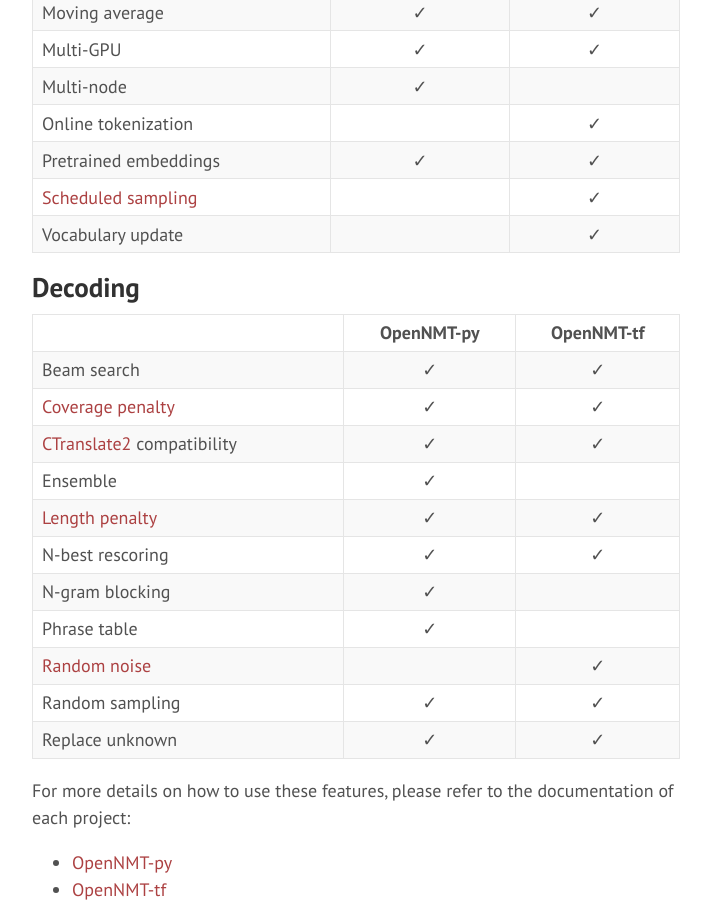
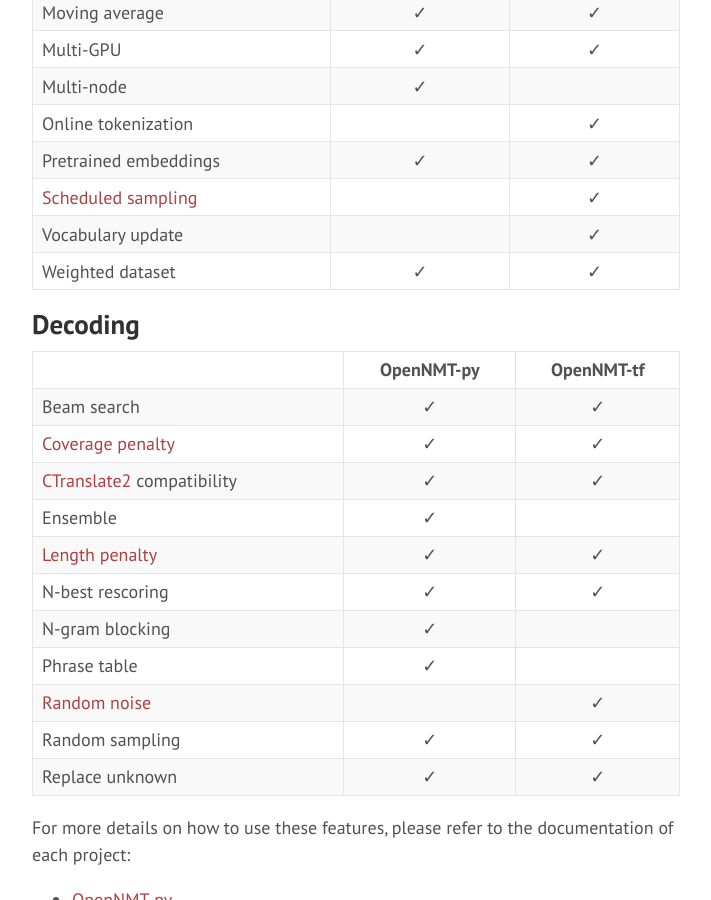
Before and after one commit to OpenNMT/opennmt.github.io, a Jekyll site: the page built from features.md, in a window 1280 px wide and 900 px high, scrolled down 1970 px. Shown: the whole window, without its empty margins (284-995 px from the left). Built offline with Jekyll 4.4.1, drawn with Linux system fonts in a browser that asks for light colours.

Commit message:
Update features table

```diff
--- a/features.md
+++ b/features.md
@@ -61,6 +61,7 @@ While OpenNMT initialy focused on standard sequence to sequence models applied t
 | Pretrained embeddings | ✓ | ✓ |
 | [Scheduled sampling](https://arxiv.org/abs/1506.03099) | | ✓ |
 | Vocabulary update | | ✓ |
+| Weighted dataset | ✓ | ✓ |
 
 ## Decoding
 
```
